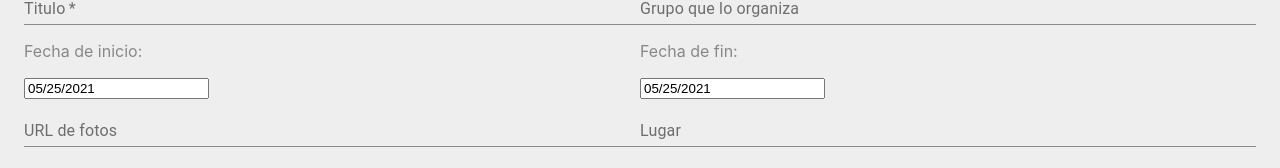
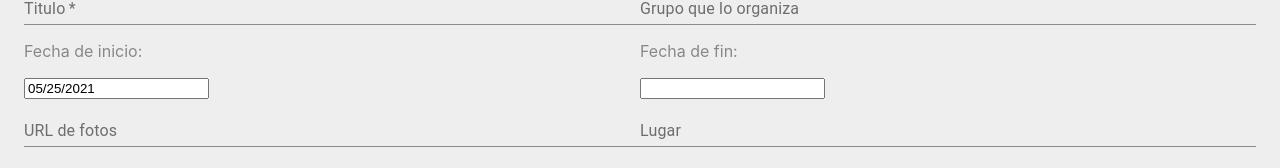
Before and after one commit to APIStear/FETEC-News, a React (Create React App) app in the folder client/: page /new-event in a window 1280 px wide. Shown: the part 213-381 px from the top of the page. Built offline with nearby package versions, Linux system fonts and the light colour scheme.

Commit message:
Fecha fin opcional

```diff
--- a/client/src/EventNew.js
+++ b/client/src/EventNew.js
@@ -26,7 +26,7 @@ export default function EventNew() {
     return imgKeys.split(" ").filter(e => e !== "");
   }
   const [startDate, setStartDate] = useState(new Date());
-  const [endDate, setEndDate] = useState(new Date());
+  const [endDate, setEndDate] = useState(null);
 
   const _createEvent = _ => {
     let title = document.getElementById("title").value;
@@ -79,31 +79,21 @@ export default function EventNew() {
             </div>
             <div className="EventNew-row">
               <div className="EventDate">
-              <p>Fecha de inicio: </p>
-              <DatePicker required id="startDate"
+                <p>Fecha de inicio: </p>
+                <DatePicker id="startDate"
                 selected={startDate}
                 onChange={date => setStartDate(date)}
-                showTimeSelect
-                selectsStart
-                startDate={startDate}
-                endDate={endDate}
-              />
-
-                {/* <DatePicker id="startDate" selected={startDate} onChange={date => setStartDate(date)} showTimeSelect  /> */}
+                showTimeSelect />
               </div>
               <div className="EventDate">
-              <p>Fecha de fin: </p>
+                <p>Fecha de fin: </p>
                 {/* <DatePicker   selected={endDate} onChange={date => setEndDate(date)} showTimeSelect /> */}
                 <DatePicker id="endDate"
                 selected={endDate}
                 onChange={date => setEndDate(date)}
                 showTimeSelect
-                showTimeSelect
-                selectsEnd
-                startDate={startDate}
-                endDate={endDate}
                 minDate={startDate}
-              />
+                />
               </div>
               {/* <TextField id="endDate" fullWidth label="Fecha fin"/> */}
             </div>
```
